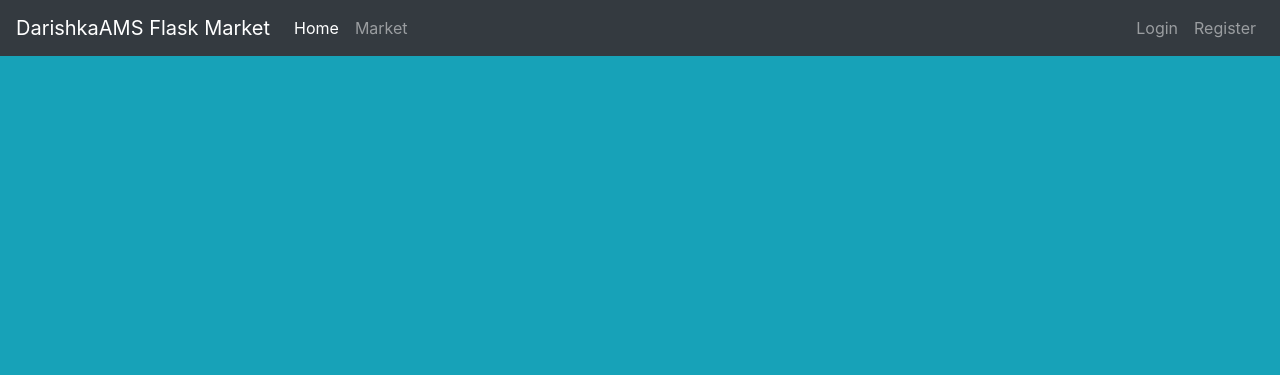
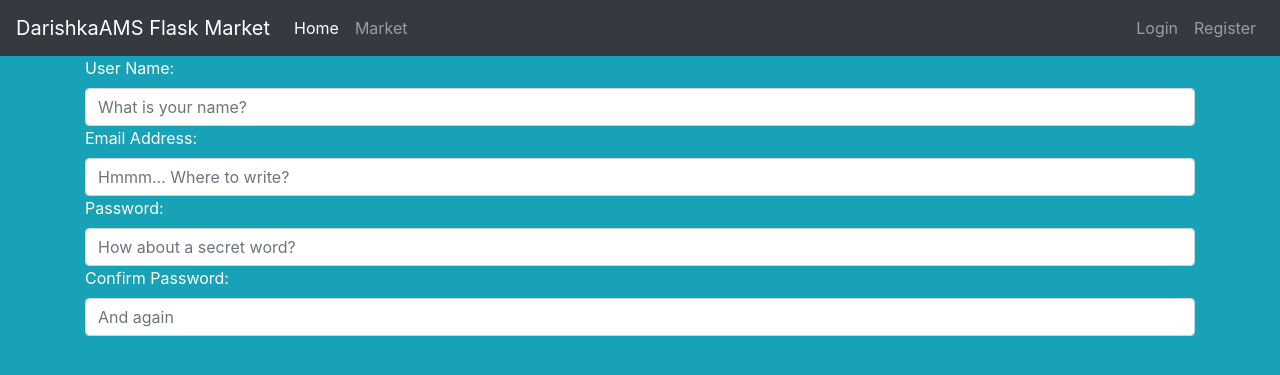
Before and after one commit to DarishkaAMS/Flask_Projects-E_FlaskMarket, a Flask app: page /register in a window 1280 px wide. Shown: the top 375 px of the page. Run offline with Flask 2, Linux system fonts and the light colour scheme.

Commit message:
Update register.html
Add content @ register.html

```diff
--- a/Market/templates/register.html
+++ b/Market/templates/register.html
@@ -5,5 +5,19 @@ Register Page
 {% endblock %}
 
 {% block content %}
+  <div class="container">
+    <form method="POST" class="form-register"style="color:white">
+      {{ form.username.label() }}
+      {{ form.username(class="form-control", placeholder="What is your name?") }}
 
+      {{ form.email_address.label() }}
+      {{ form.email_address(class="form-control", placeholder="Hmmm... Where to write?") }}
+
+      {{ form.password_1.label() }}
+      {{ form.password_1(class="form-control", placeholder="How about a secret word?") }}
+
+      {{ form.password_2.label() }}
+      {{ form.password_2(class="form-control", placeholder="And again") }}
+    </form>
+  </div>
 {% endblock %}
```
